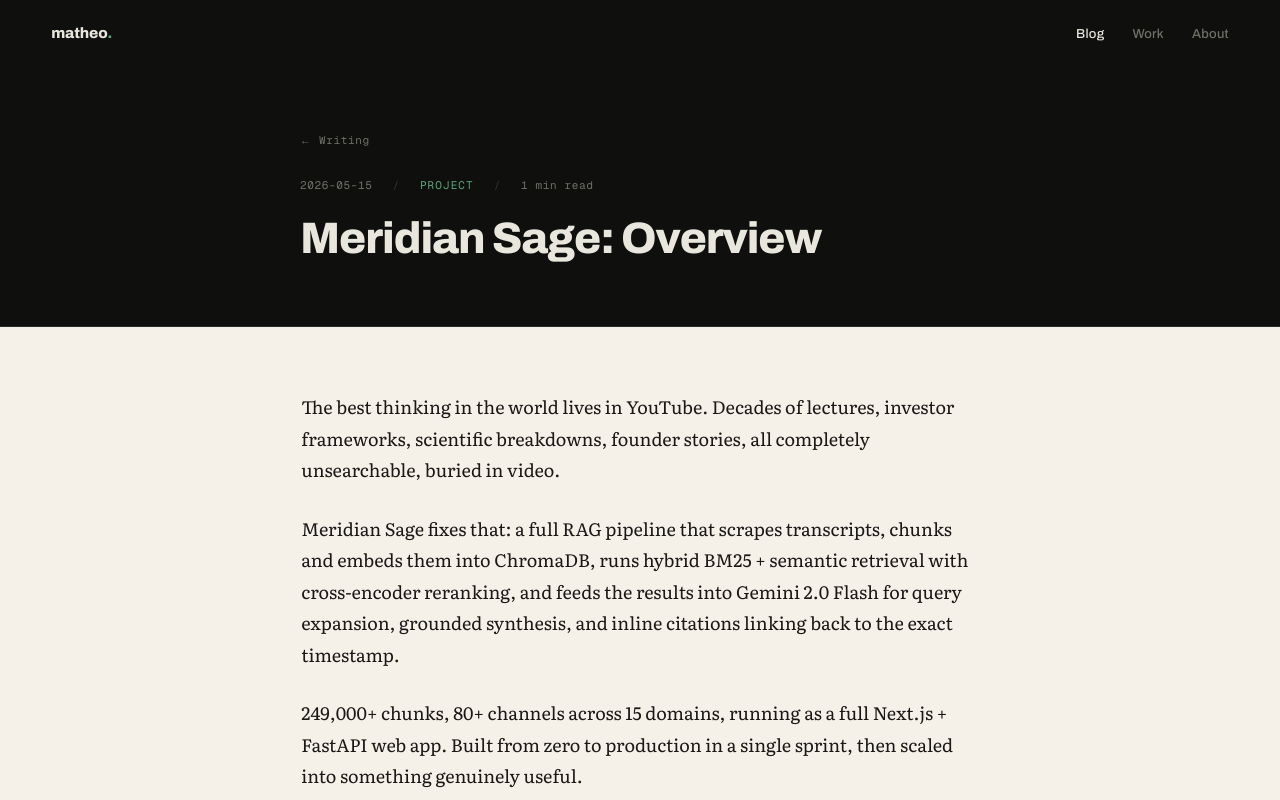
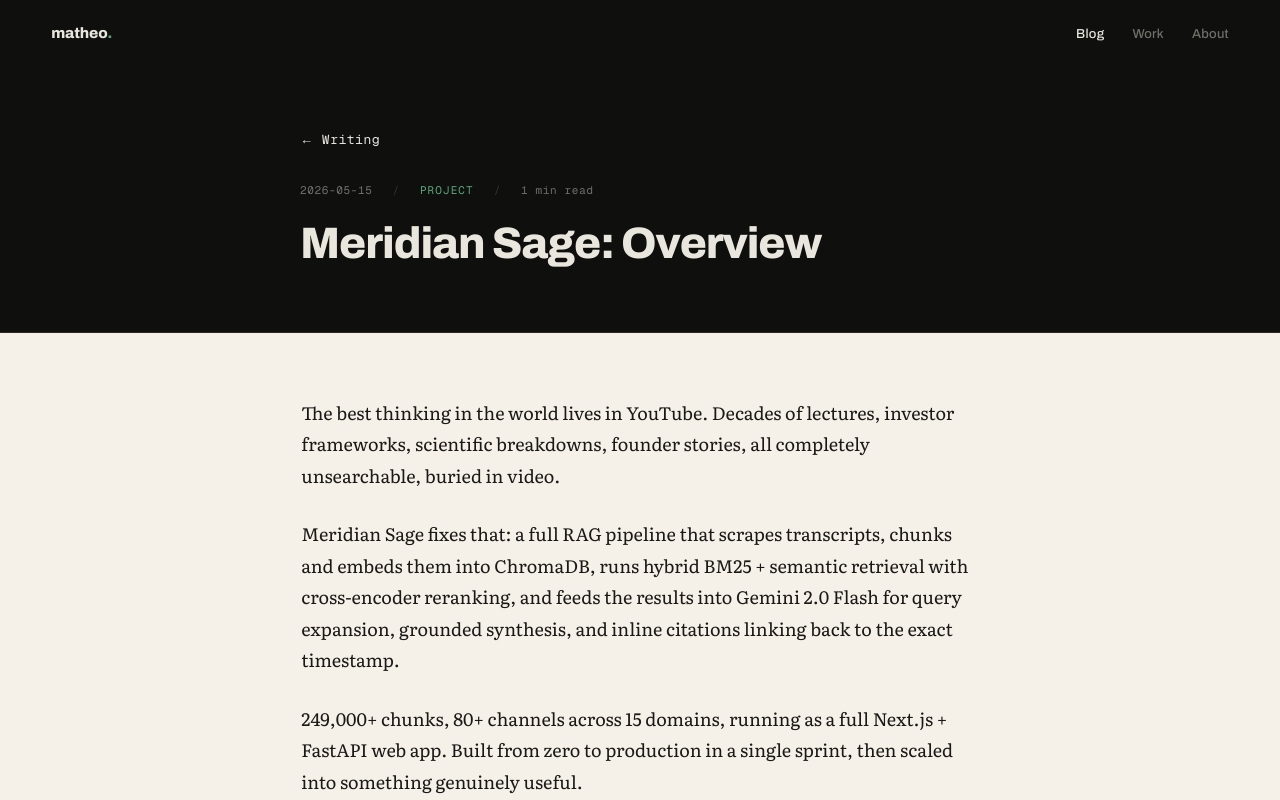
Before and after one commit to Sucu-Syndicate/silverline-portfolio, a Next.js app: page /blog/meridian-sage-overview in a window 1280 px wide. Shown: the top 800 px of the page. Built offline with nearby package versions, Linux system fonts and the light colour scheme.

Commit message:
[PTASK-007] Fix reading area fill (body flex root) and back button visibility

```diff
--- a/app/globals.css
+++ b/app/globals.css
@@ -63,6 +63,11 @@ html, body {
   -webkit-font-smoothing: antialiased;
   text-rendering: optimizeLegibility;
   overflow-anchor: none;
+}
+body {
+  min-height: 100svh;
+  display: flex;
+  flex-direction: column;
 }
 
 a { color: inherit; text-decoration: none; }
@@ -811,21 +816,23 @@ a { color: inherit; text-decoration: none; }
 
 /* ─── Blog post page ─────────────────────────────────── */
 .post-main {
+  flex: 1;
   display: flex;
   flex-direction: column;
-  min-height: 100svh;
 }
 .post-main .blog-reading-area {
   flex: 1;
 }
 .post-back {
-  display: inline-block;
+  display: inline-flex;
+  align-items: center;
+  gap: 6px;
   font-family: var(--font-mono);
-  font-size: 11px;
-  letter-spacing: 0.06em;
-  color: var(--text-dim);
+  font-size: 13px;
+  letter-spacing: 0.04em;
+  color: var(--text);
   text-decoration: none;
-  margin-bottom: 28px;
+  margin-bottom: 32px;
   transition: color 0.2s ease;
 }
 .post-back:hover { color: var(--accent); }
```
